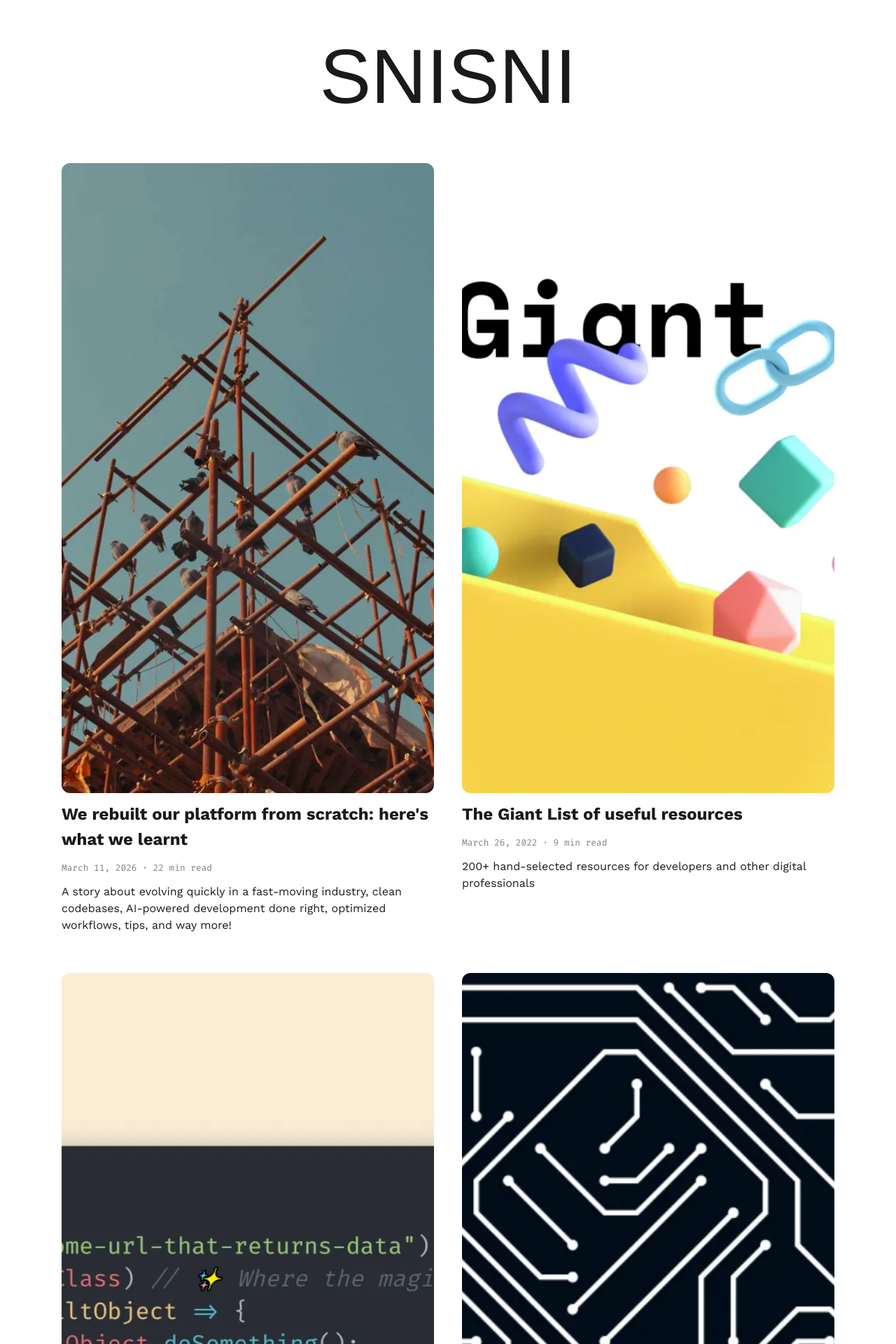
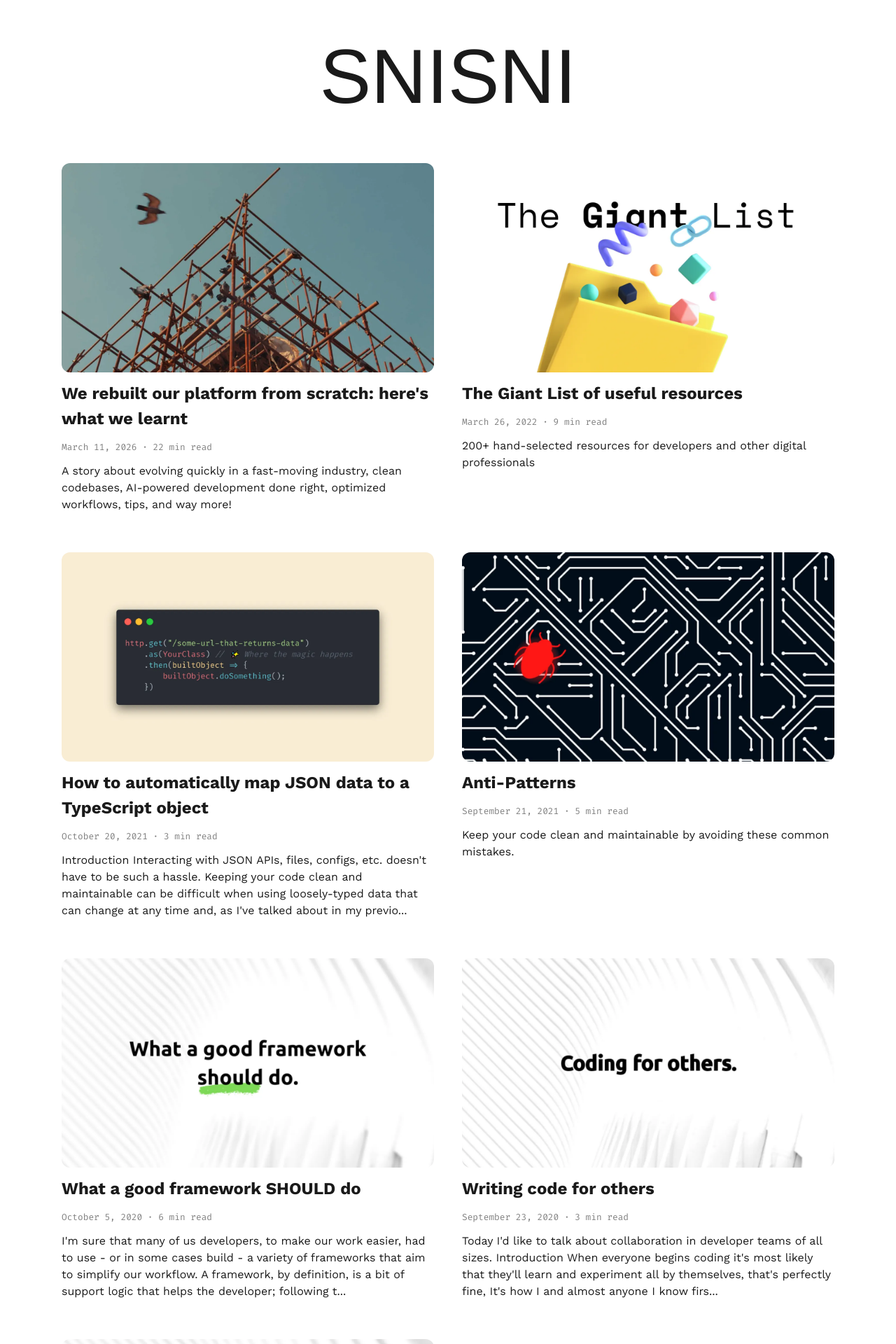
Before and after one commit to sinisimattia/sinisimattia, a Jekyll site: the page built from blog/index.md, in a window 1280 px wide. Shown: the top 1920 px of the page at 70% size. Built offline with Jekyll 4.4.1, drawn with Linux system fonts in a browser that asks for light colours; some web fonts are replaced.

Commit message:
fix: correct blog teaser aspect ratio and unify card component
The post teaser images set width:100% without height:auto, so the
height="900" attribute pinned the box to portrait and aspect-ratio:16/9
was ignored. Add height:auto so the 16:9 ratio governs the box.

Also merge external-card.html into post-list-item.html so the blog list
and the "Further reading" section (internal posts and external links)
all render through a single card component.

Co-Authored-By: Claude Opus 4.8 (1M context) <noreply@anthropic.com>

```diff
--- a/_includes/external-card.html
+++ /dev/null
@@ -1,6 +0,0 @@
-<li class="post-item">
-	{% if include.link.image %}<a href="{{ include.link.url }}" target="_blank" rel="noopener"><img class="post-item-teaser" src="{{ include.link.image }}" alt="{{ include.link.title }}" width="1600" height="900" loading="lazy" decoding="async"></a>{% endif %}
-	<a class="post-item-title" href="{{ include.link.url }}" target="_blank" rel="noopener">{{ include.link.title }} ↗</a>
-	<p class="post-meta">{{ include.link.url | split: '//' | last | split: '/' | first }}</p>
-	{% if include.link.description %}<p class="post-item-excerpt">{{ include.link.description }}</p>{% endif %}
-</li>
--- a/_includes/further-reading.html
+++ b/_includes/further-reading.html
@@ -3,7 +3,7 @@
 	<h2 class="title">Further reading</h2>
 	<ul class="post-list post-grid">
 		{% for path in include.post.related %}{% assign rp = site.posts | where: "path", path | first %}{% if rp %}{% include post-list-item.html post=rp %}{% endif %}{% endfor %}
-		{% for link in include.post.further_links %}{% include external-card.html link=link %}{% endfor %}
+		{% for link in include.post.further_links %}{% include post-list-item.html link=link %}{% endfor %}
 	</ul>
 </section>
 {% endif %}
--- a/_includes/post-list-item.html
+++ b/_includes/post-list-item.html
@@ -1,6 +1,21 @@
+{%- comment -%}
+Single card component used by both the blog list and the "Further reading" section.
+Pass post=<post> for an internal article, or link=<hash> for an external link.
+{%- endcomment -%}
+{%- if include.link -%}
+	{%- assign url = include.link.url -%}
+	{%- assign title = include.link.title -%}
+	{%- assign teaser = include.link.image -%}
+	{%- assign description = include.link.description -%}
+{%- else -%}
+	{%- assign url = include.post.url -%}
+	{%- assign title = include.post.title -%}
+	{%- assign teaser = include.post.header.teaser -%}
+	{%- assign description = include.post.description -%}
+{%- endif -%}
 <li class="post-item">
-	{% if include.post.header.teaser %}<a href="{{ include.post.url }}"><img class="post-item-teaser" src="{{ include.post.header.teaser }}" alt="{{ include.post.title }}" width="1600" height="900" loading="lazy" decoding="async"></a>{% endif %}
-	<a class="post-item-title" href="{{ include.post.url }}">{{ include.post.title }}</a>
-	{% include post-meta.html post=include.post %}
-	{% if include.post.description %}<p class="post-item-excerpt">{{ include.post.description }}</p>{% endif %}
+	{% if teaser %}<a href="{{ url }}"{% if include.link %} target="_blank" rel="noopener"{% endif %}><img class="post-item-teaser" src="{{ teaser }}" alt="{{ title }}" width="1600" height="900" loading="lazy" decoding="async"></a>{% endif %}
+	<a class="post-item-title" href="{{ url }}"{% if include.link %} target="_blank" rel="noopener"{% endif %}>{{ title }}{% if include.link %} ↗{% endif %}</a>
+	{% if include.link %}<p class="post-meta">{{ url | split: '//' | last | split: '/' | first }}</p>{% else %}{% include post-meta.html post=include.post %}{% endif %}
+	{% if description %}<p class="post-item-excerpt">{{ description }}</p>{% endif %}
 </li>
--- a/assets/css/app.css
+++ b/assets/css/app.css
@@ -844,6 +844,7 @@ main > section + section {
 .post-item-teaser {
 	display: block;
 	width: 100%;
+	height: auto;
 	aspect-ratio: 16 / 9;
 	object-fit: cover;
 	border-radius: 12px;
```
